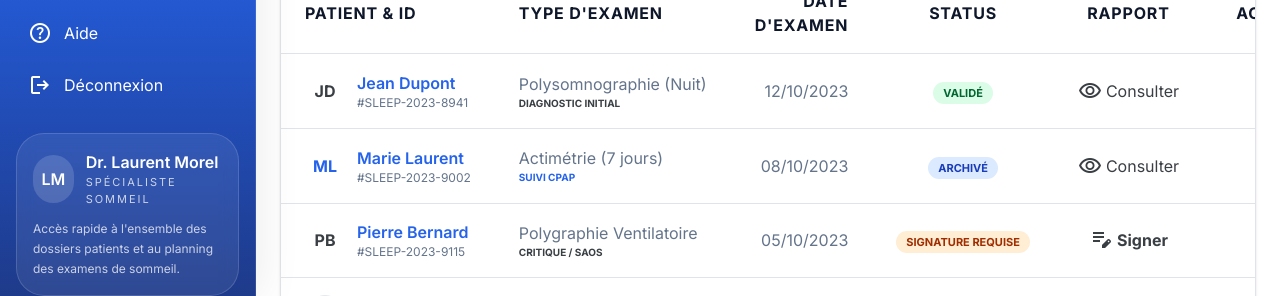
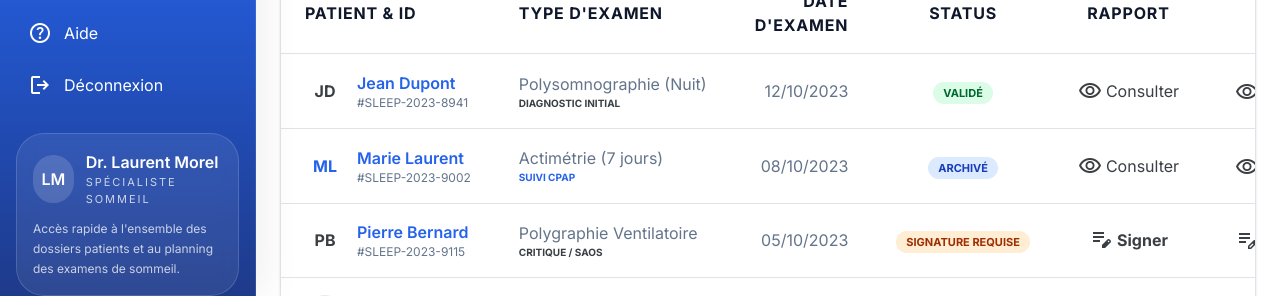
Before and after one commit to Digitheque-project/sommeil-front, a Next.js app: page /archives in a window 1280 px wide. Shown: the part 504-800 px from the top of the page. Built offline with nearby package versions, Linux system fonts and the light colour scheme; no server answers.

Commit message:
amelioration

```diff
--- a/app/(app)/archives/page.tsx
+++ b/app/(app)/archives/page.tsx
@@ -322,13 +322,30 @@ export default function ArchivesPage() {
                       </button>
                     </td>
                     <td className="px-6 py-4 whitespace-nowrap text-right">
-                      <div className="flex items-center justify-end gap-2 opacity-0 group-hover:opacity-100 transition-opacity">
-                        <button className="p-2 hover:bg-surface-container-highest rounded-lg text-secondary">
+                      <div className="flex items-center justify-end gap-1">
+                        <button
+                          className="p-2 hover:bg-surface-container-highest rounded-lg text-secondary transition-colors"
+                          title={record.reportAction}
+                          aria-label={record.reportAction}
+                        >
+                          <span className="material-symbols-outlined">
+                            {record.reportIcon}
+                          </span>
+                        </button>
+                        <button
+                          className="p-2 hover:bg-surface-container-highest rounded-lg text-on-surface-variant transition-colors"
+                          title="Télécharger le rapport"
+                          aria-label="Télécharger le rapport"
+                        >
                           <span className="material-symbols-outlined">
                             download
                           </span>
                         </button>
-                        <button className="p-2 hover:bg-surface-container-highest rounded-lg text-on-surface-variant">
+                        <button
+                          className="p-2 hover:bg-surface-container-highest rounded-lg text-on-surface-variant transition-colors"
+                          title="Plus d'options"
+                          aria-label="Plus d'options"
+                        >
                           <span className="material-symbols-outlined">
                             more_vert
                           </span>
--- a/app/(app)/prescription/page.tsx
+++ b/app/(app)/prescription/page.tsx
@@ -242,9 +242,10 @@ export default function PrescriptionPage() {
                             <button
                               type="button"
                               onClick={() => openSchedule(item)}
-                              className="px-3 py-2 text-secondary hover:bg-surface-container rounded-lg text-label-md font-label-md transition-colors"
+                              className="px-3 py-2 text-secondary hover:bg-surface-container rounded-lg text-label-md font-label-md flex items-center gap-1.5 transition-colors"
                               title="Modifier le rendez-vous"
                             >
+                              <span className="material-symbols-outlined text-[18px]">edit_calendar</span>
                               Modifier
                             </button>
                           </div>
```
